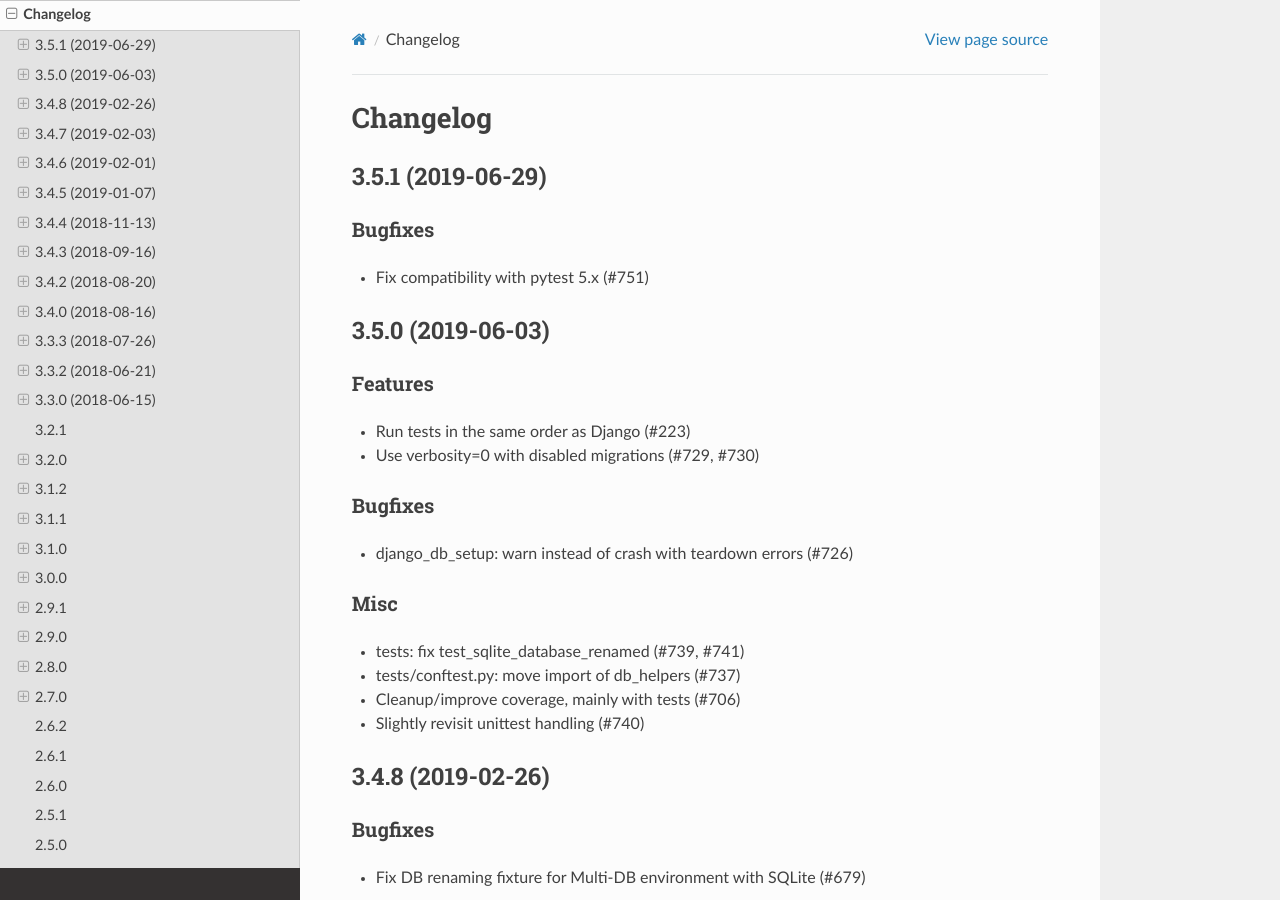
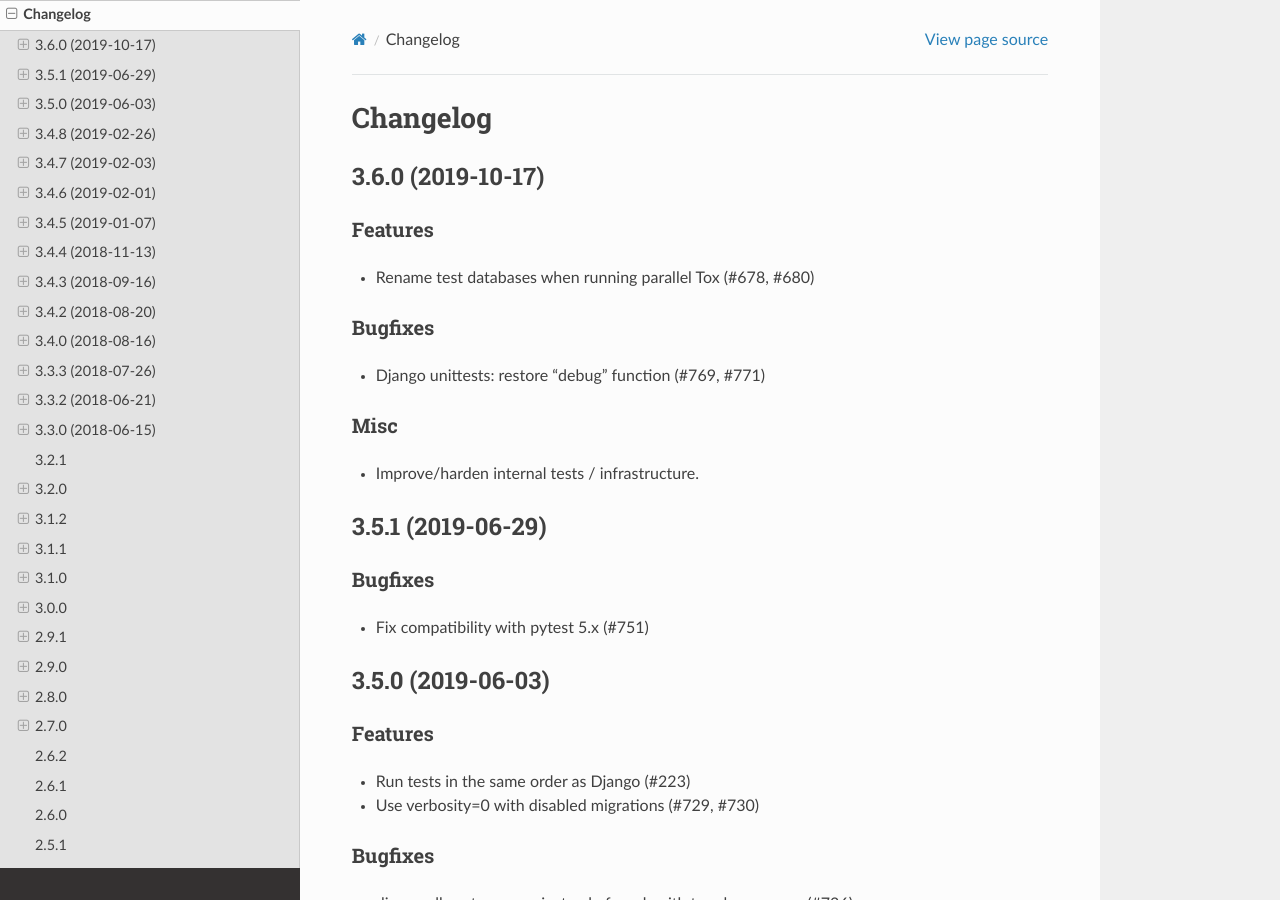
Before and after one commit to pytest-dev/pytest-django, a Sphinx documentation site: the page built from docs/changelog.rst, in a window 1280 px wide and 900 px high. Built offline with Sphinx 7.4.7 and the Read the Docs theme 2.0.0, drawn with Linux system fonts in a browser that asks for light colours; pages that are not in the unit, such as notebooks, are missing from menus; cross-references to code outside the pages are shown as plain code.

Commit message:
Release 3.6.0

```diff
--- a/docs/changelog.rst
+++ b/docs/changelog.rst
@@ -1,5 +1,24 @@
 Changelog
 =========
+
+3.6.0 (2019-10-17)
+------------------
+
+Features
+^^^^^^^^
+
+* Rename test databases when running parallel Tox (#678, #680)
+
+Bugfixes
+^^^^^^^^
+
+* Django unittests: restore "debug" function (#769, #771)
+
+Misc
+^^^^
+
+* Improve/harden internal tests / infrastructure.
+
 
 3.5.1 (2019-06-29)
 ------------------
```
